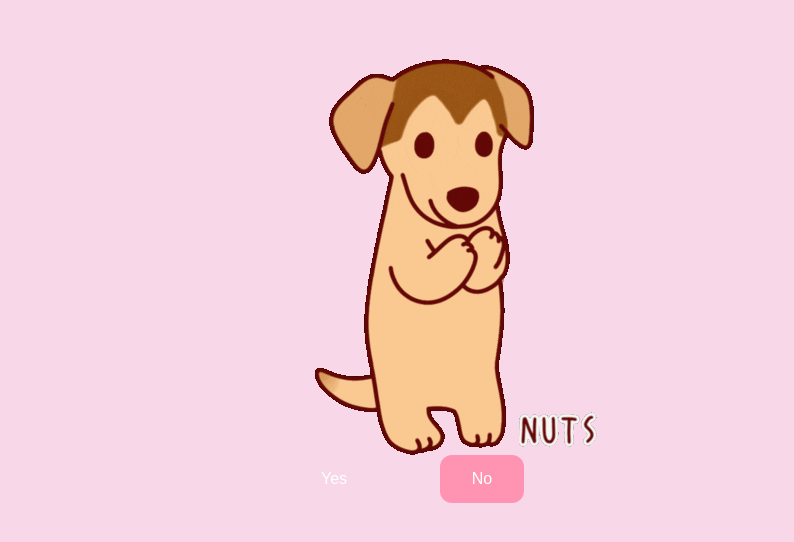
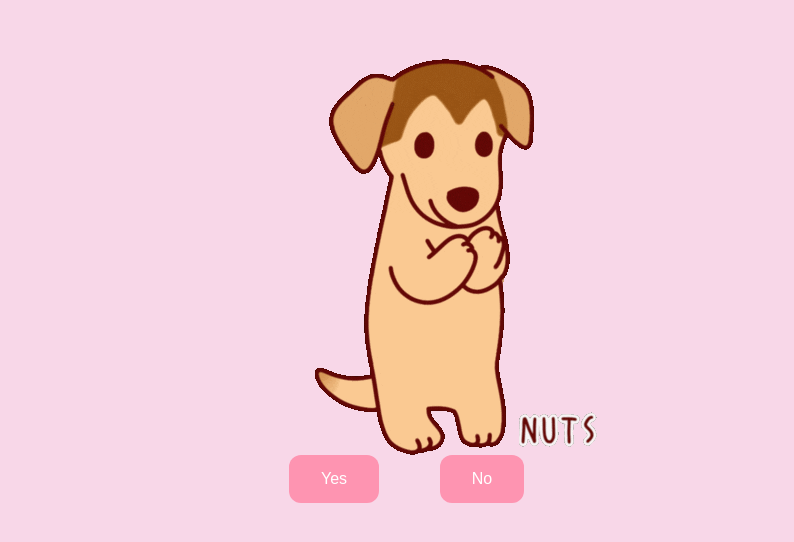
Before and after one commit to martinemeng/Valentine, a plain HTML site: page index.html in a window 1280 px wide. In both pictures the pointer is over the button "Yes". Shown: the part 218-760 px from the top of the page, without its empty margins (242-1036 px from the left). Drawn offline with Linux system fonts and the light colour scheme.

Commit message:
endre farge på knapp

```diff
--- a/style/css/styles.css
+++ b/style/css/styles.css
@@ -55,7 +55,7 @@ body {
 }
 
 .btn:hover {
-    background-color: #f8d7e8;
+    background-color: #fe94b1;
 }
 
 .gif_container {
```
